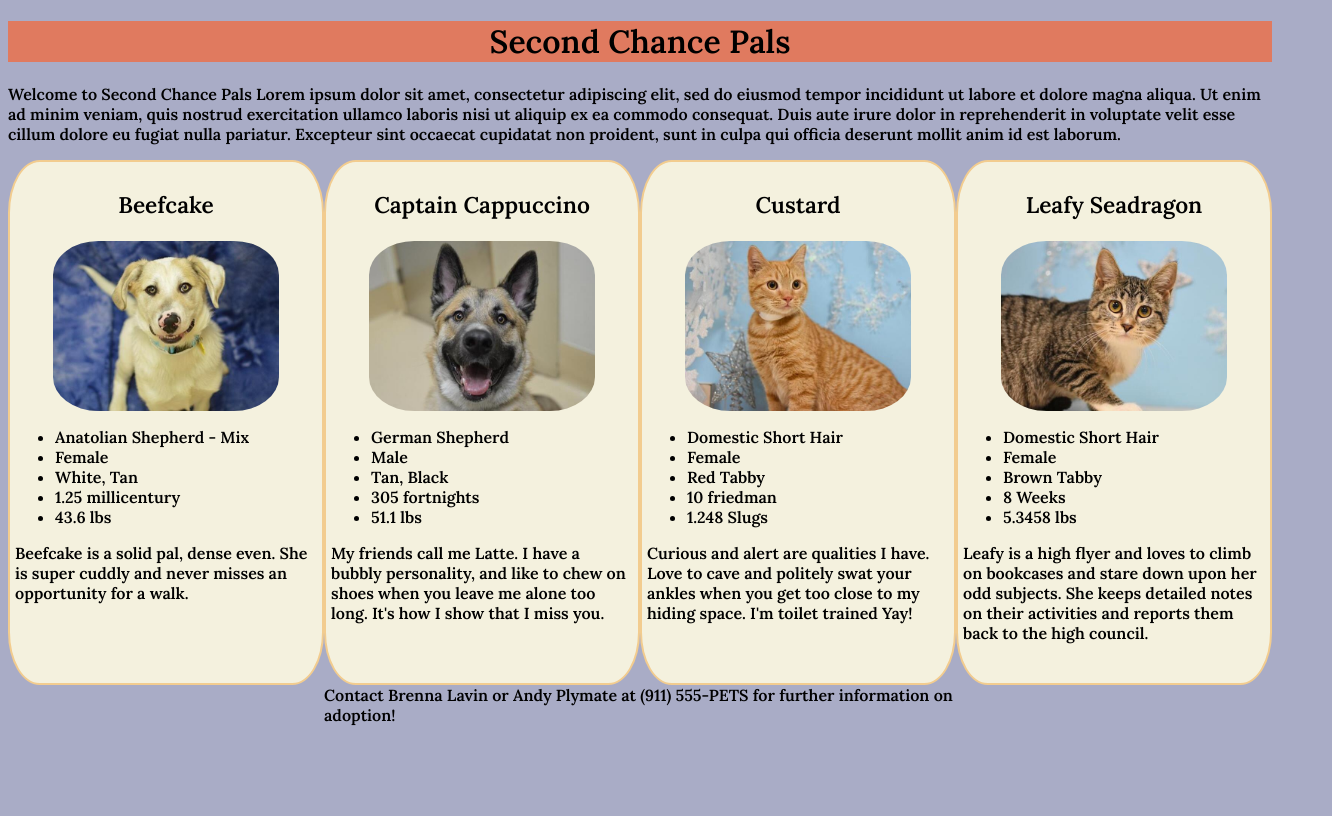
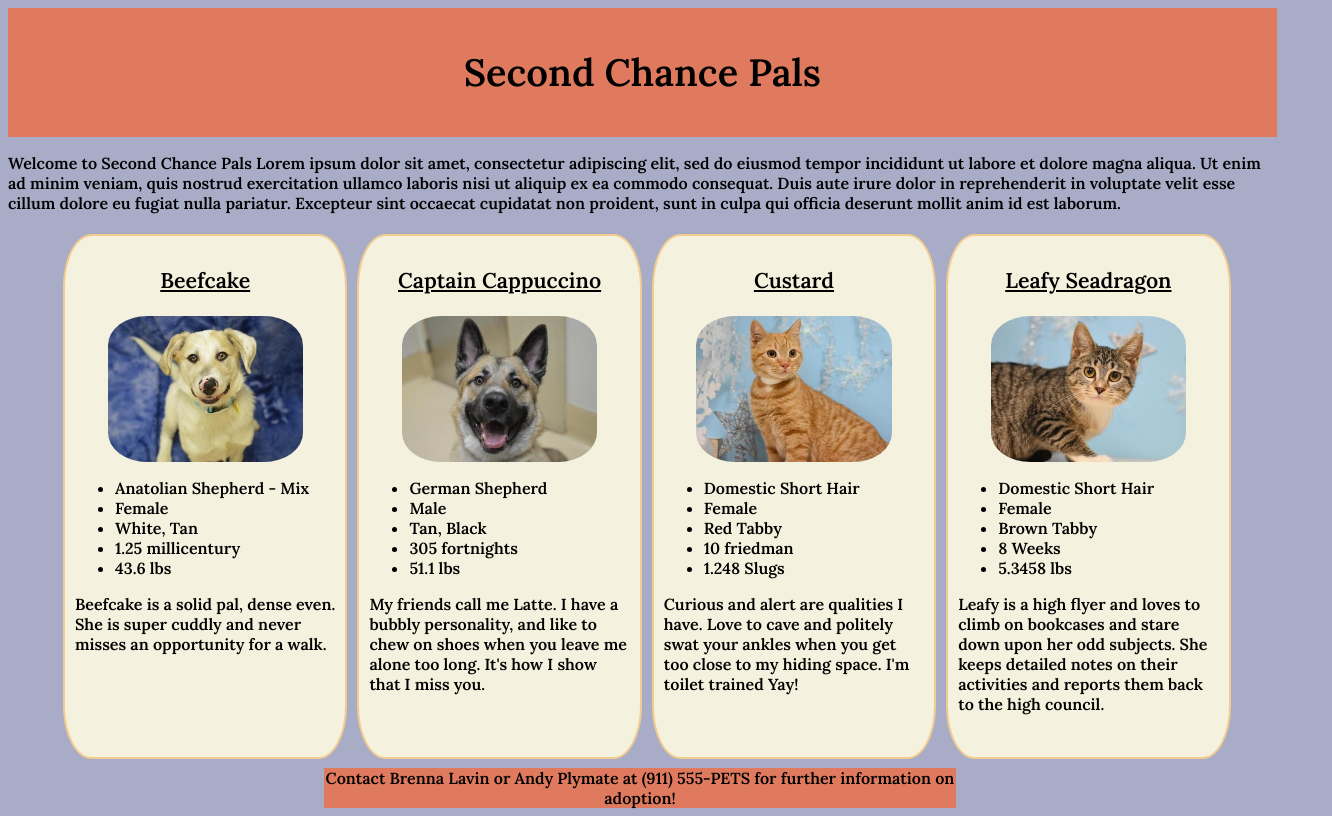
Before and after one commit to lavinbrenna/animal-shelter, a plain HTML site: page index.html in a window 1280 px wide. Shown: the whole page, 1332 px wide, since content can reach past the window. Drawn offline with Linux system fonts and the light colour scheme.

Commit message:
update github pages css

```diff
--- a/css/styles.css
+++ b/css/styles.css
@@ -17,27 +17,33 @@ h3{
 .header{
   background-color: #E07A5F;
   text-align: center;
-  width: 100%;
+  width: 98%;
+  padding: 15px;
 }
-
+.header h1{
+  font-size: 38px;
+}
 .footer {
   margin: auto;
   width: 50%;
   height: auto;
   display: block;
+  background-color: #E07A5F;
+  text-align: center;
 
 }
 .container{
-  margin: auto;
+  margin-left: 50px;
+  margin-right: 10px;
   width: 100%;
-  display: block;
+  display: inline-block;
 }
 .pet-column{
-  width: 25%;
-  margin: auto;
+  width: 22.5%;
+  margin: 5px;
+  padding: 10px;
   border: 2px Solid #F2CC8F;
   border-radius: 10%;
-  padding: 5px;
   align-items: center;
   background-color: #F4F1DE;
   box-sizing: border-box;
@@ -46,5 +52,6 @@ h3{
 }
 
 .pet-column h3{
-  font-size: 17pt;
+  font-size: 16pt;
+  text-decoration: underline;
 }
```
